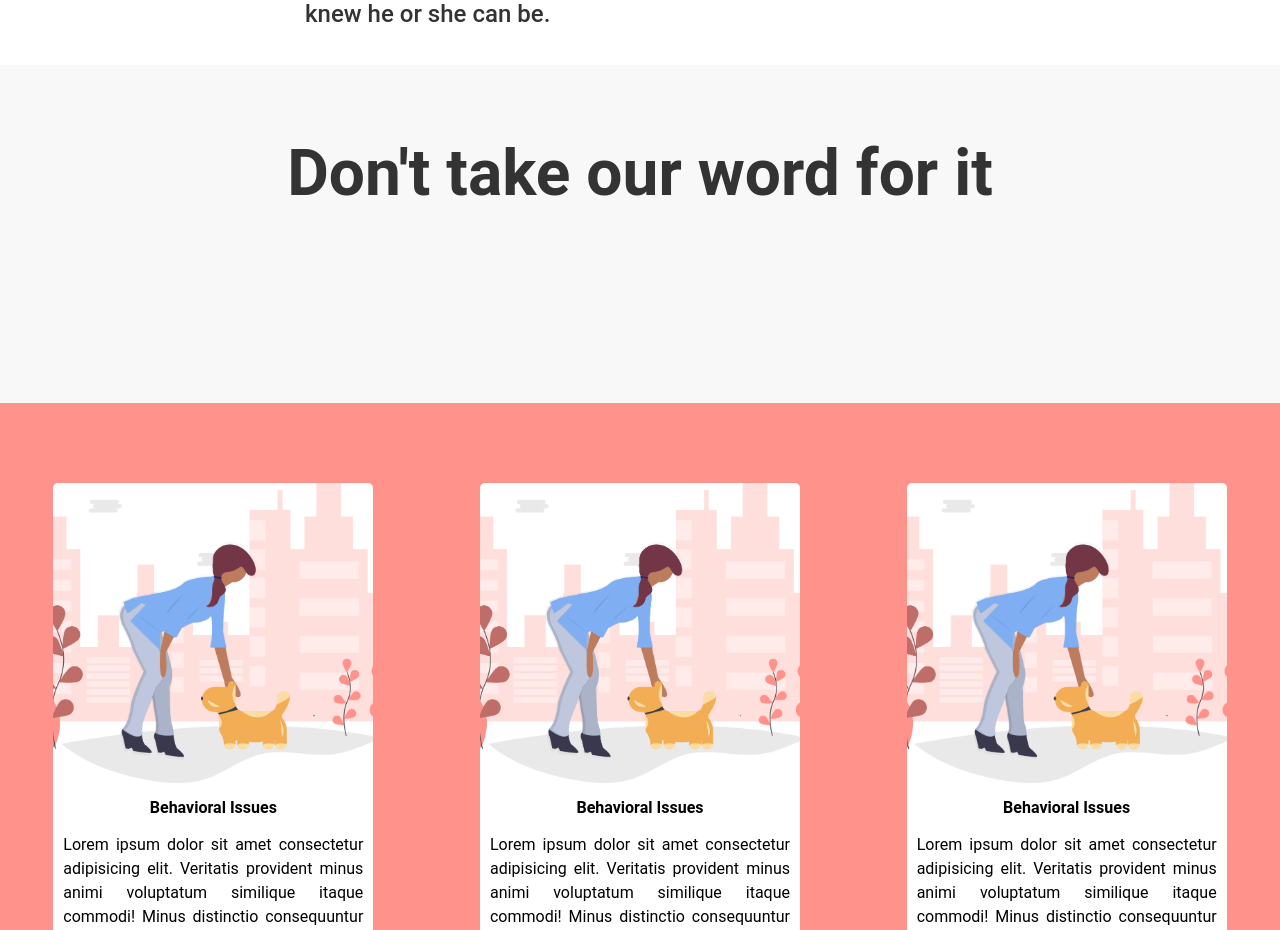
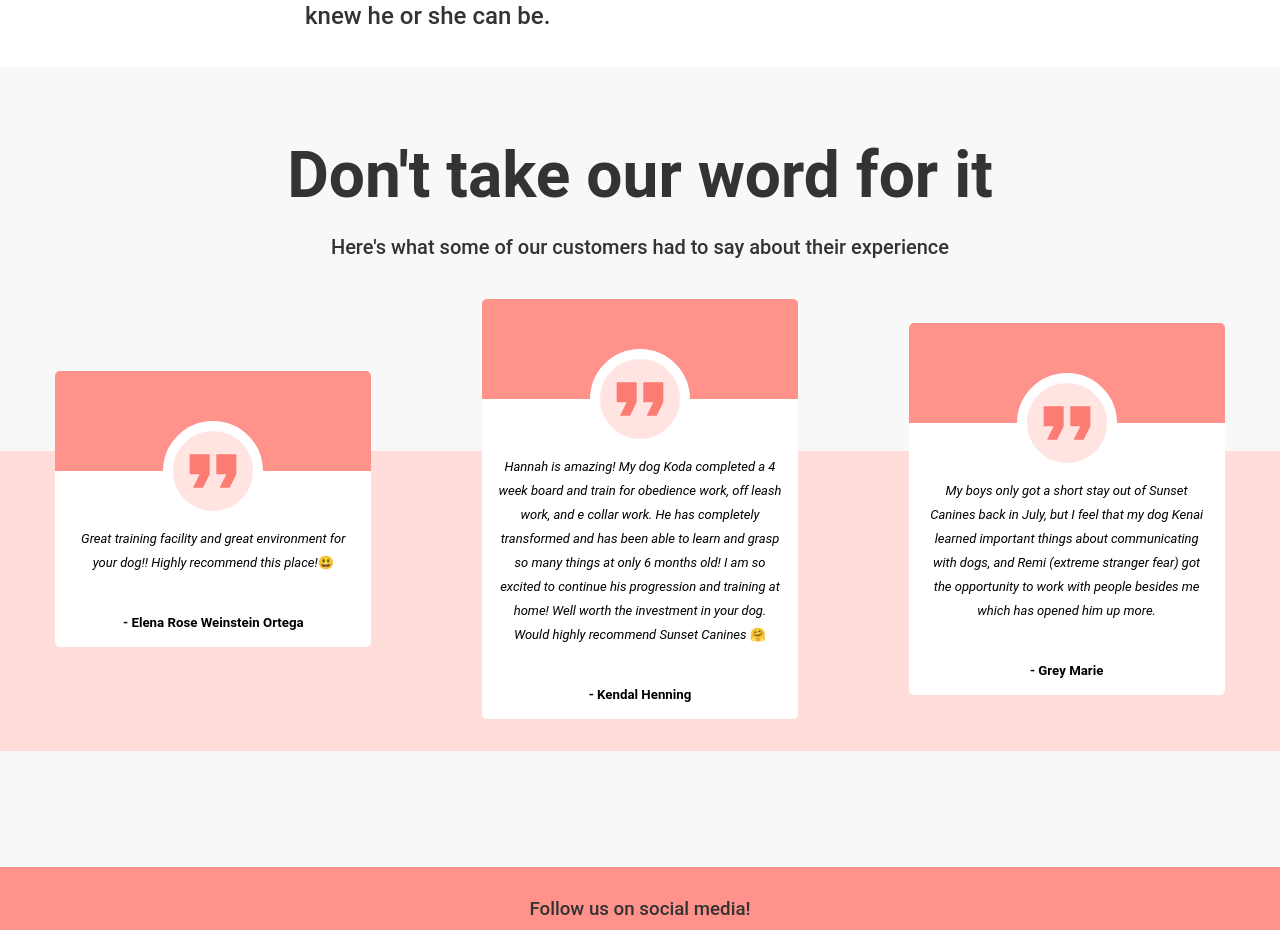
Before and after one commit to mikebabz426/sunset-revamp, a Gatsby site: page / in a window 1280 px wide. Shown: the part 2519-3449 px from the top of the page. Built offline with nearby package versions, Linux system fonts and the light colour scheme; Gatsby itself is replaced by a stand-in of ours.

Commit message:
add testimonial component and testimonial section

```diff
--- a/gatsby-config.js
+++ b/gatsby-config.js
@@ -37,6 +37,7 @@ module.exports = {
     `gatsby-plugin-sharp`,
     `gatsby-plugin-styled-components`,
     `gatsby-plugin-material-ui`,
+
     // this (optional) plugin enables Progressive Web App + Offline functionality
     // To learn more, visit: https://gatsby.dev/offline
     // `gatsby-plugin-offline`,
--- /dev/null
+++ b/src/components/Testimonial.jsx
@@ -0,0 +1,75 @@
+import React from "react"
+import styled from "styled-components"
+import FormatQuoteIcon from "@material-ui/icons/FormatQuote"
+import { makeStyles } from "@material-ui/core/styles"
+
+const useStyles = makeStyles({
+  root: {
+    backgroundColor: "#ffe4e2",
+    color: "#fb7c73",
+    width: "100px",
+    height: "100px",
+    borderRadius: "50%",
+    position: "absolute",
+    top: "-50px",
+    border: "10px solid #fff",
+  },
+})
+
+const CardHolder = styled.div`
+  margin: auto auto;
+  max-width: 320px;
+  max-height: 500px;
+  display: flex;
+  flex-direction: column;
+  align-items: center;
+  justify-content: center;
+  text-align: justify;
+  background-color: #fff;
+  border-radius: 5px;
+`
+
+const Header = styled.div`
+  background-color: #ff928b;
+  height: 100px;
+  width: 100%;
+  border-radius: 5px 5px 0 0;
+`
+
+const Name = styled.h5`
+  font-weight: bold;
+  margin: 1rem 0 1rem 0;
+`
+
+const Body = styled.p`
+  text-align: center;
+  font-style: italic;
+  font-size: small;
+  max-width: 300px;
+  margin: 3rem 0.5rem 1rem 0.5rem;
+  line-height: 1.5rem;
+  padding: 0.5rem;
+`
+const BodySection = styled.div`
+  display: flex;
+  align-items: center;
+  justify-content: center;
+  flex-direction: column;
+  position: relative;
+`
+
+const Testimonial = ({ name, children }) => {
+  const classes = useStyles()
+  return (
+    <CardHolder>
+      <Header></Header>
+      <BodySection>
+        <FormatQuoteIcon className={classes.root} />
+        <Body>{children}</Body>
+        <Name>- {name}</Name>
+      </BodySection>
+    </CardHolder>
+  )
+}
+
+export default Testimonial
--- a/src/pages/index.js
+++ b/src/pages/index.js
@@ -6,6 +6,7 @@ import styled from "styled-components"
 import { graphql } from "gatsby"
 import Button from "./../components/Button"
 import Card from "../components/Card"
+import Testimonial from "./../components/Testimonial"
 import Img from "gatsby-image"
 
 const Headline = styled.h1`
@@ -58,6 +59,7 @@ const SubHeadline = styled.h3`
   text-align: center;
   max-width: 1280;
   margin: 1rem 0;
+  font-size: 20px;
 `
 const CardArea = styled.div`
   margin: 3rem auto;
@@ -122,15 +124,22 @@ const TextArea = styled.p`
   color: #333;
   font-weight: 500;
 `
+const TestimonialSection = styled.div`
+  width: 100vw;
+  height: 100vh;
+  background-color: #f8f8f8;
+  padding-top: 3rem;
+`
+
 const Stripe = styled.div`
-  max-width: 100%;
-  margin: 12rem auto 0rem auto;
-  background-color: #ff928b;
+  background-color: #ffdddb;
+  margin: 12rem auto 12rem auto;
+  width: 100%;
+  height: 300px;
   display: flex;
   justify-content: space-around;
   align-items: center;
-  /* position: relative;
-  margin-top: 8rem; */
+  position: relative;
   @media (max-width: 600px) {
     display: none;
   }
@@ -141,7 +150,8 @@ const OffsetContainer = styled.div`
   display: flex;
   justify-content: space-between;
   align-items: center;
-  /* position: absolute; */
+  position: absolute;
+  top: -200px;
 `
 
 const IndexPage = ({ data }) => {
@@ -202,25 +212,37 @@ const IndexPage = ({ data }) => {
           <ImageHolder fluid={angel.childImageSharp.fluid}></ImageHolder>
         </GoodDogSection>
       </Showcase>
-      <Showcase style={{ backgroundColor: "#f8f8f8", paddingTop: "3rem" }}>
+      <TestimonialSection>
         <Headline>Don't take our word for it</Headline>
+        <SubHeadline>
+          Here's what some of our customers had to say about their experience
+        </SubHeadline>
         <Stripe>
           <OffsetContainer>
-            <Card
-              title="Behavioral Issues"
-              fluid={behavioral.childImageSharp.fluid}
-            />
-            <Card
-              title="Behavioral Issues"
-              fluid={behavioral.childImageSharp.fluid}
-            />
-            <Card
-              title="Behavioral Issues"
-              fluid={behavioral.childImageSharp.fluid}
-            />
+            <Testimonial name="Elena Rose Weinstein Ortega">
+              Great training facility and great environment for your dog!!
+              Highly recommend this place!
+              <span style={{ fontStyle: "normal" }}>😃</span>
+            </Testimonial>
+            <Testimonial name="Kendal Henning">
+              Hannah is amazing! My dog Koda completed a 4 week board and train
+              for obedience work, off leash work, and e collar work. He has
+              completely transformed and has been able to learn and grasp so
+              many things at only 6 months old! I am so excited to continue his
+              progression and training at home! Well worth the investment in
+              your dog. Would highly recommend Sunset Canines
+              <span style={{ fontStyle: "normal" }}> 🤗</span>
+            </Testimonial>
+            <Testimonial name="Grey Marie ">
+              My boys only got a short stay out of Sunset Canines back in July,
+              but I feel that my dog Kenai learned important things about
+              communicating with dogs, and Remi (extreme stranger fear) got the
+              opportunity to work with people besides me which has opened him up
+              more.
+            </Testimonial>
           </OffsetContainer>
         </Stripe>
-      </Showcase>
+      </TestimonialSection>
     </Layout>
   )
 }
```
Also changed, not shown: src/components/seo.jsx (+0 -7 lines).
